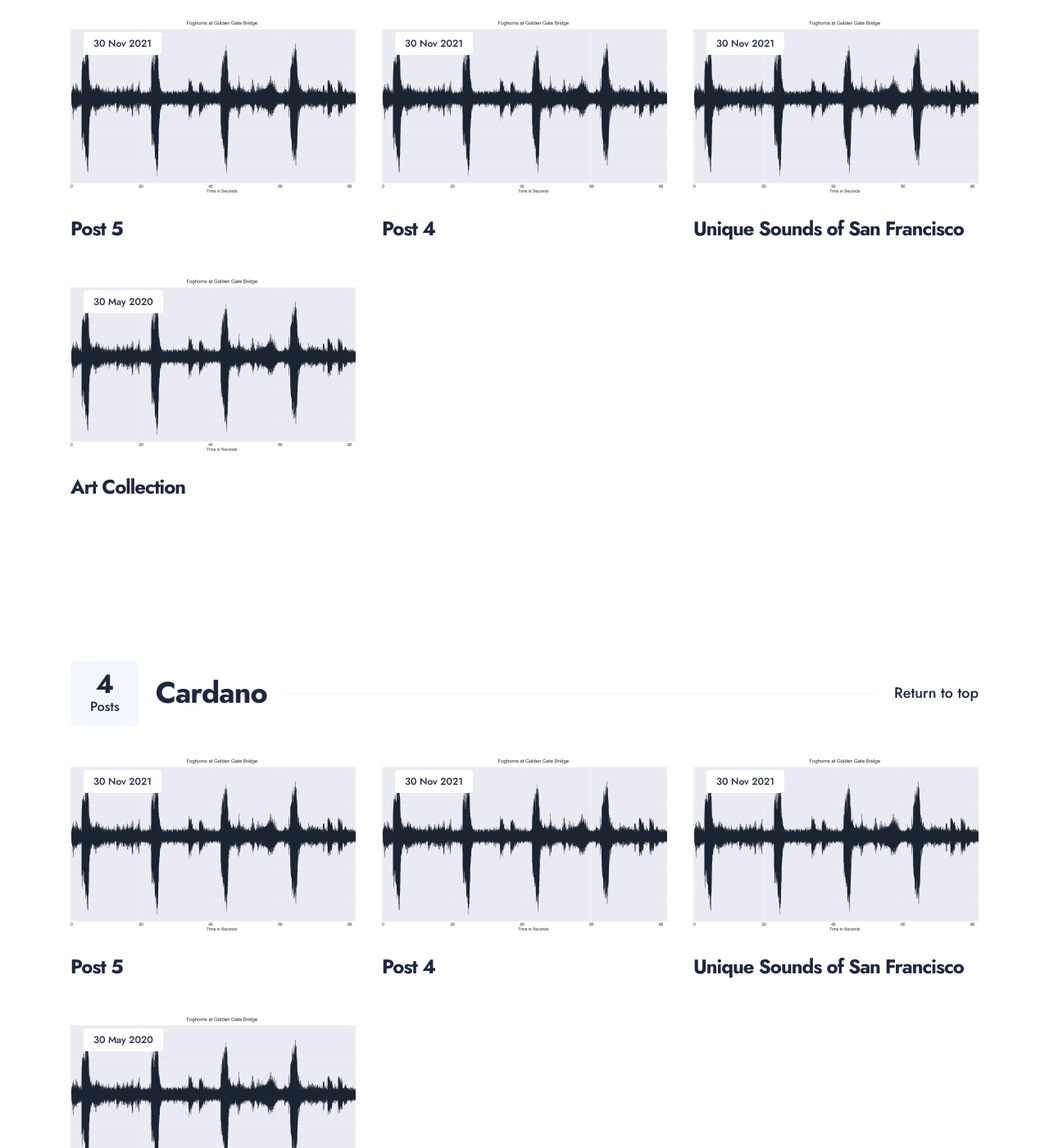
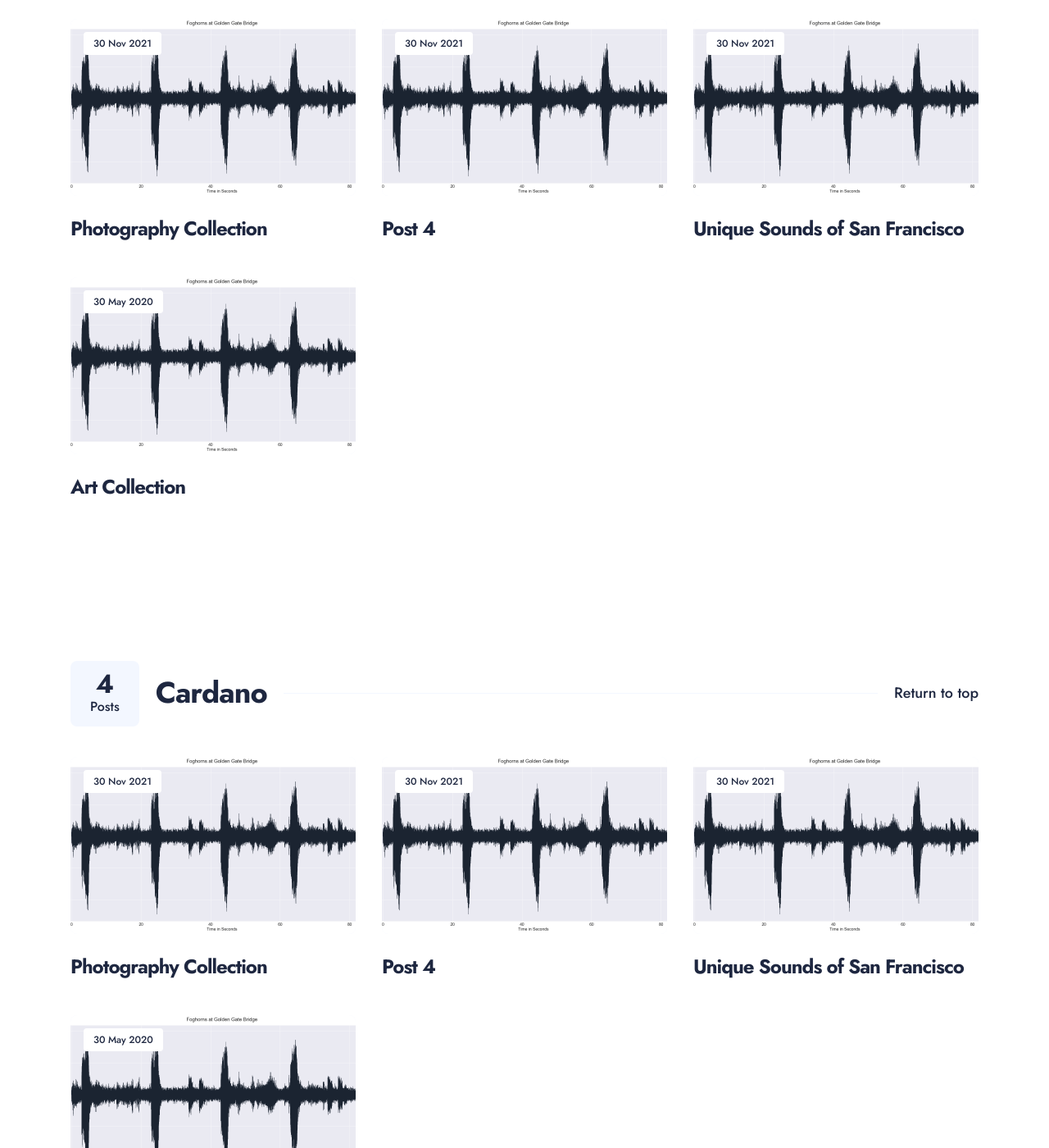
Before and after one commit to vizdotlife/vizdotlife.github.io, a Jekyll site: the page built from _pages/tags.html, in a window 1280 px wide and 1400 px high, scrolled down 641 px. Shown: the whole window at 82% size. Built offline with Jekyll 4.4.1, drawn with Linux system fonts in a browser that asks for light colours; nearby versions of some CDN libraries; some of the changed text lies outside the part shown.

Commit message:
Update 2022-01-01-hello-5.md

```diff
--- a/_posts/poems/2022-01-01-hello-5.md
+++ b/_posts/poems/2022-01-01-hello-5.md
@@ -1,6 +1,6 @@
 ---
 layout: post
-title: Post 5
+title: Photography Collection
 date:  2021-11-30 15:01:35 +0300
 description:
 
```
